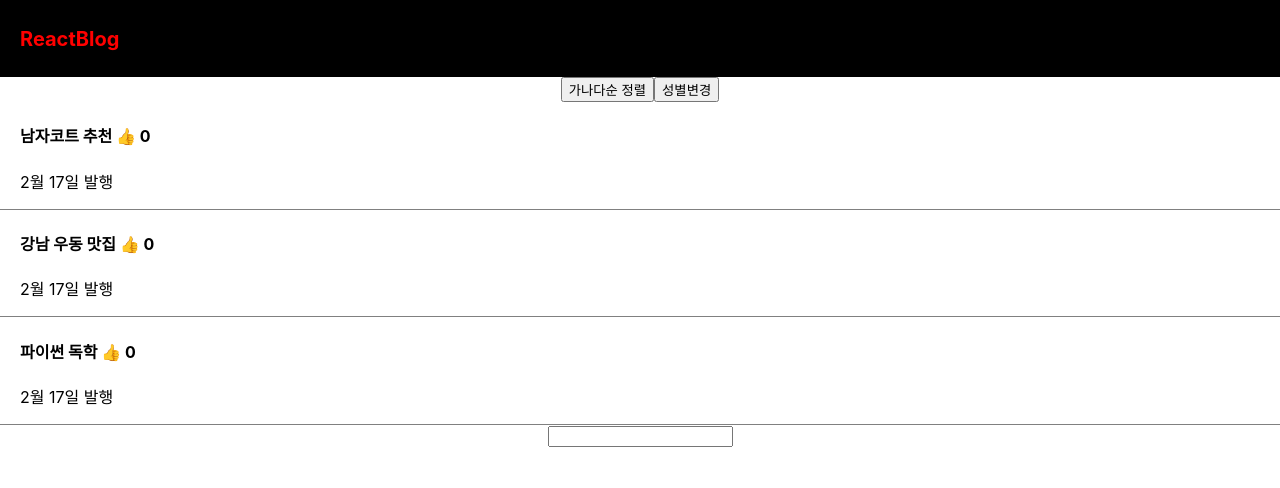
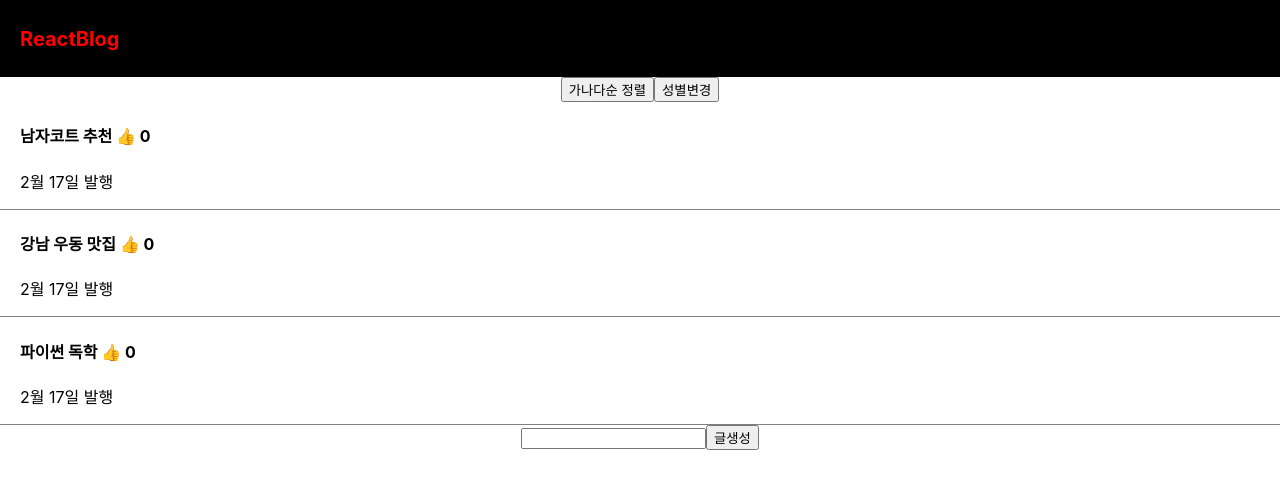
Before and after one commit to sookkiong/react-blog, a React (Create React App) app: page / in a window 1280 px wide. Shown: the top 488 px of the page. Built offline with nearby package versions, Linux system fonts and the light colour scheme.

Commit message:
feat: input값을 받아서 글 list 생성

```diff
--- a/src/App.js
+++ b/src/App.js
@@ -51,8 +51,9 @@ function App() {
 
       <input onChange={(e) => {
         입력값변경(e.target.value);
-        console.log(입력값)
-        }} />
+      }} />
+
+      <button onClick={() => {따봉변경([0, ...따봉]); setTitle([입력값, ...title])}}>글생성</button>
 
       {
         onModal === true
```
